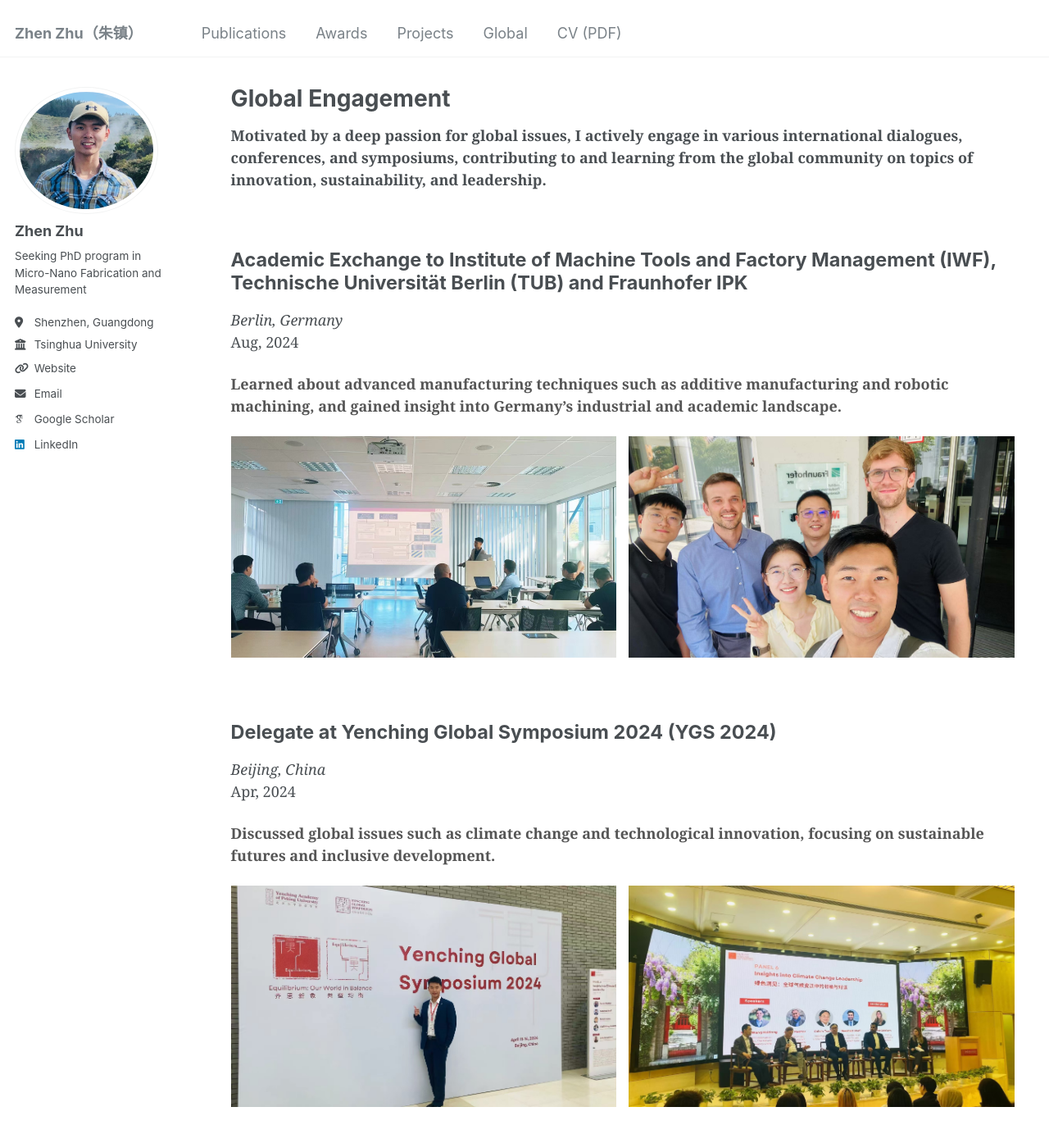
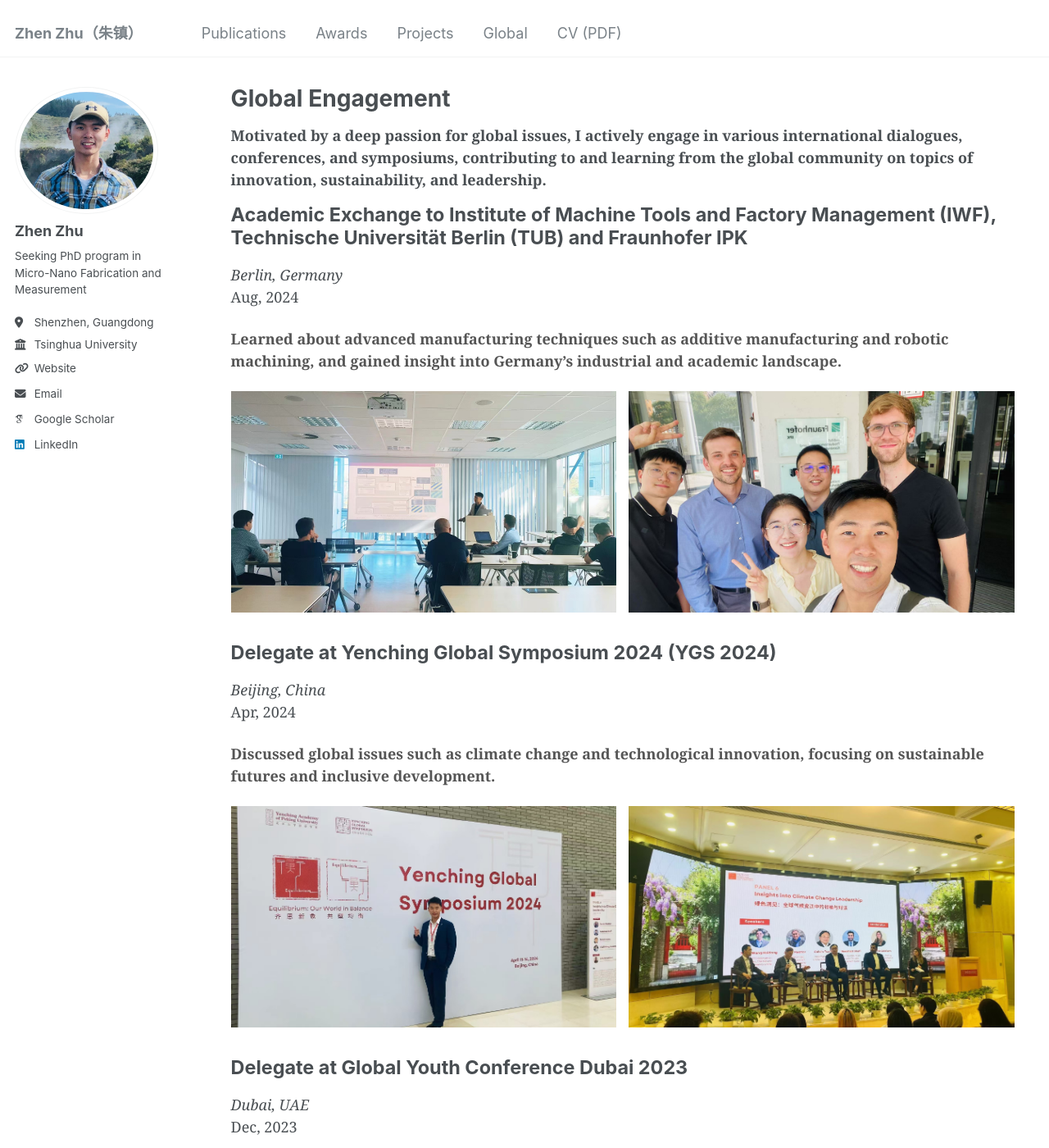
Before and after one commit to zhenzhuzz/zhenzhuzz.github.io, a Jekyll site: the page built from _pages/global.html, in a window 1280 px wide and 1400 px high. Shown: the whole window at 82% size. Built offline with Jekyll 4.4.1, drawn with Linux system fonts in a browser that asks for light colours; some web fonts are replaced.

Commit message:
Update global.html

```diff
--- a/_pages/global.html
+++ b/_pages/global.html
@@ -5,7 +5,7 @@ permalink: /global/
 author_profile: true
 ---
 
-<p><strong>Motivated by a deep passion for global issues, I actively engage in various international dialogues, conferences, and symposiums, contributing to and learning from the global community on topics of innovation, sustainability, and leadership.</strong></p>
+<p class="intro-text"><strong>Motivated by a deep passion for global issues, I actively engage in various international dialogues, conferences, and symposiums, contributing to and learning from the global community on topics of innovation, sustainability, and leadership.</strong></p>
 
 {% include base_path %}
 
@@ -106,12 +106,20 @@ author_profile: true
   }
 
   .program h3 {
-    margin-bottom: 5px; /* Adjusts space between title and location */
+    margin-bottom: 2px; /* Adjusts space between title and location */
   }
 
   .program p em {
     margin-top: 0; /* Adjusts space between title and location */
   }
 
+  .intro-text {
+      margin-bottom: 10px; /* Adjust this value to control the space between the intro and the first title */
+  }
+
+  .program-title {
+      margin-top: 5px; /* Adjust the space between the title and any text before it */
+  }
+
 
 </style>
```
